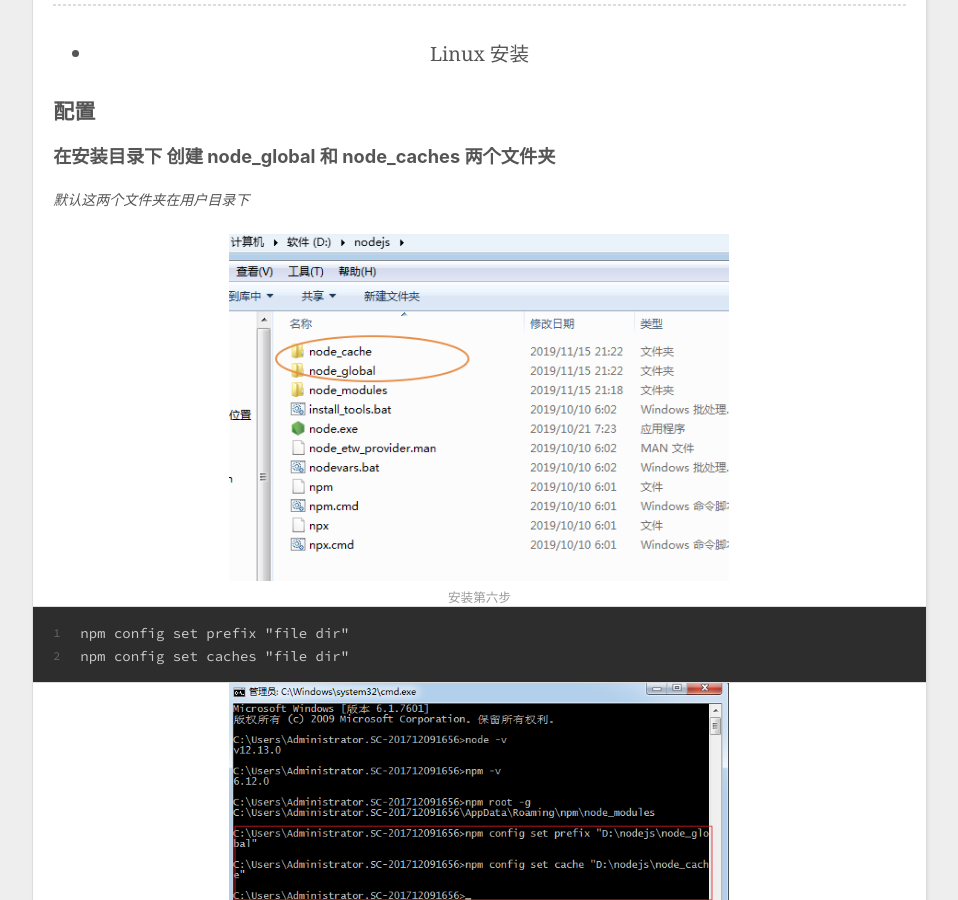
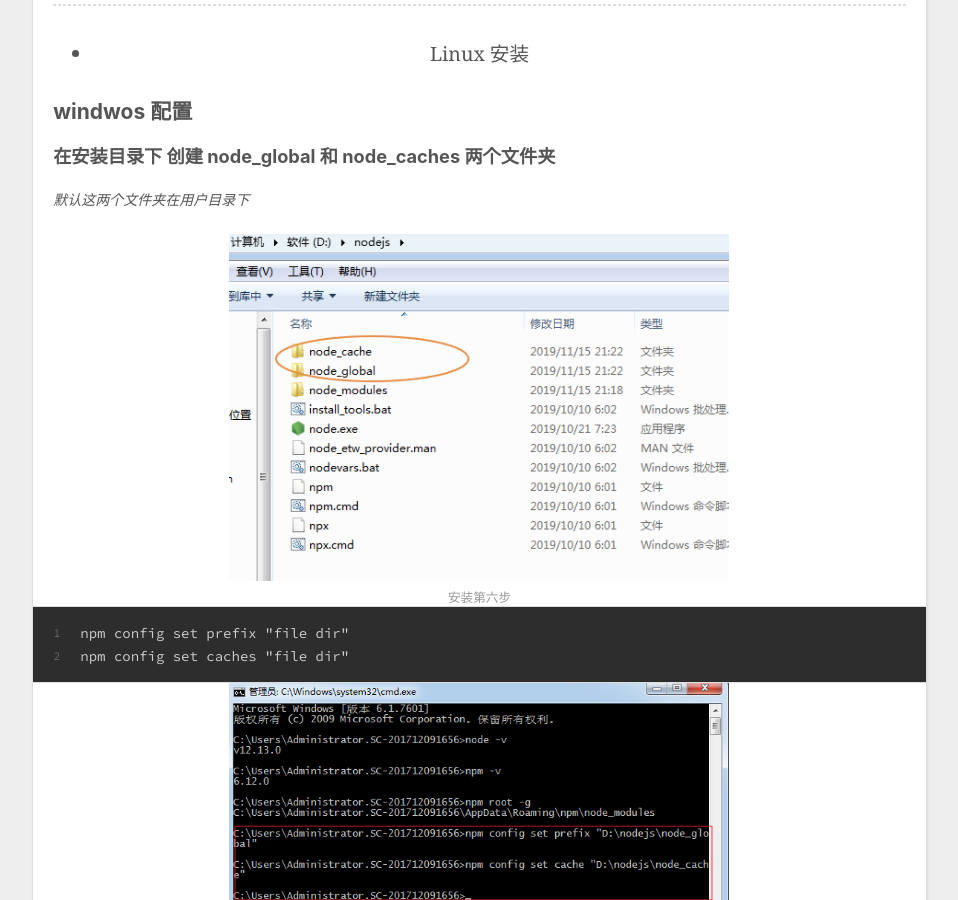
Before and after one commit to dreaminf/dreaminf.github.io, a plain HTML site: page index.html in a window 1280 px wide. Shown: the part 3546-4446 px from the top of the page, without its empty margins (8-966 px from the left). Drawn offline with nearby package versions, Linux system fonts and the light colour scheme.

Commit message:
Site updated: 2019-11-24 20:38:05

```diff
--- a/index.html
+++ b/index.html
@@ -119,7 +119,7 @@
 <li>Linux 安装</li>
 </ul>
 </blockquote>
-<h2 id="配置"><a href="#配置" class="headerlink" title="配置"></a>配置</h2><h3 id="在安装目录下-创建-node-global-和-node-caches-两个文件夹"><a href="#在安装目录下-创建-node-global-和-node-caches-两个文件夹" class="headerlink" title="在安装目录下 创建 node_global  和 node_caches 两个文件夹"></a>在安装目录下 创建 node_global  和 node_caches 两个文件夹</h3><p> <em>默认这两个文件夹在用户目录下</em></p>
+<h2 id="windwos-配置"><a href="#windwos-配置" class="headerlink" title="windwos 配置"></a>windwos 配置</h2><h3 id="在安装目录下-创建-node-global-和-node-caches-两个文件夹"><a href="#在安装目录下-创建-node-global-和-node-caches-两个文件夹" class="headerlink" title="在安装目录下 创建 node_global  和 node_caches 两个文件夹"></a>在安装目录下 创建 node_global  和 node_caches 两个文件夹</h3><p> <em>默认这两个文件夹在用户目录下</em></p>
 <img src="/images/node_install/node6.png" class="pic-names" width="500" height="400" title="安装第六步 " alt="安装第六步">
 
 <figure class="highlight plain"><table><tr><td class="gutter"><pre><span class="line">1</span><br><span class="line">2</span><br></pre></td><td class="code"><pre><span class="line">npm config set prefix &quot;file dir&quot;</span><br><span class="line">npm config set caches &quot;file dir&quot;</span><br></pre></td></tr></table></figure>
```
Also changed, not shown: 2019/11/18/install-and-config-nodejs/index.html (+4 -4 lines).
